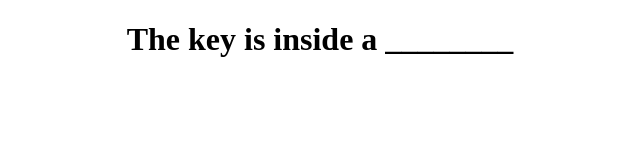
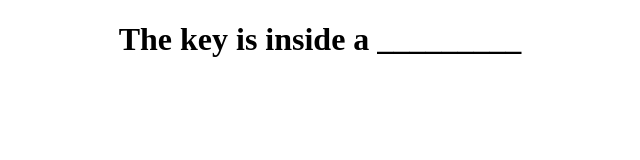
Before and after one commit to WarHammeer3600/chemfinal, a plain HTML site: page index.html in a window 1280 px wide. Shown: the whole page, without its empty margins (320-960 px from the left). Drawn offline with Linux system fonts and the light colour scheme.

Commit message:
Update index.html

```diff
--- a/index.html
+++ b/index.html
@@ -5,7 +5,7 @@
 </head>
 <body>
 <center>
-<h1>The key is inside a ________</h1>
+<h1>The key is inside a _________</h1>
 </center>
 </body>
 </html>
```
